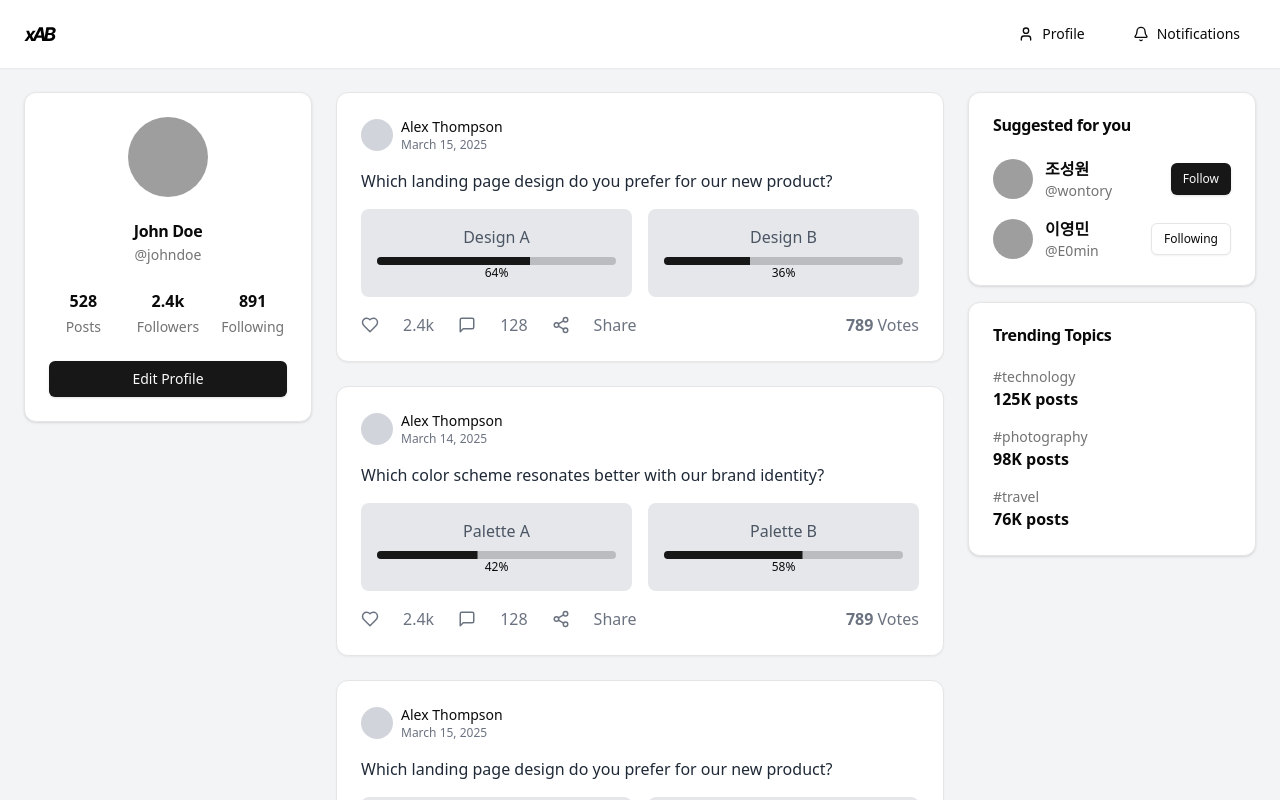
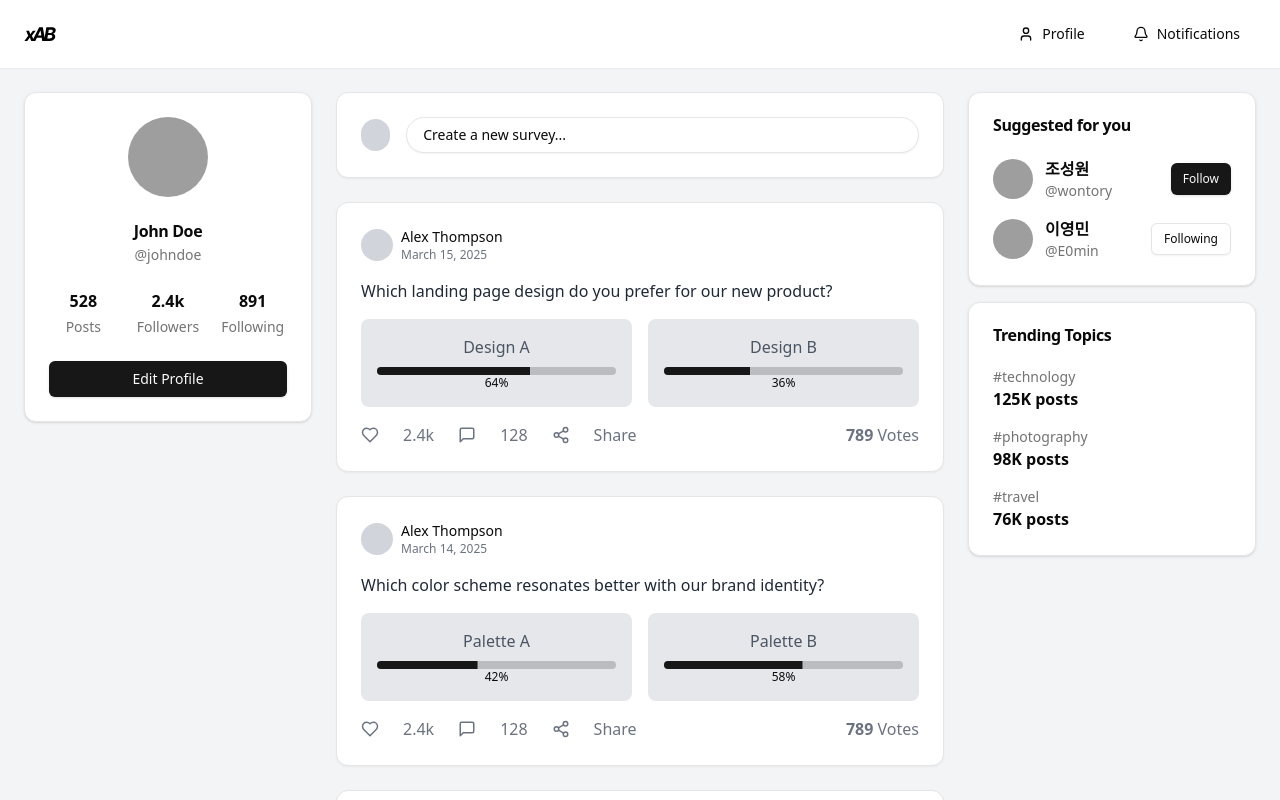
Before and after one commit to goorm-highfive/XAB, a Next.js app: page /home in a window 1280 px wide. Shown: the top 800 px of the page. Built offline with nearby package versions, Linux system fonts and the light colour scheme; grey boxes are pictures that could not be loaded.

Commit message:
feat: add new-survey-button component

```diff
--- a/app/home/page.tsx
+++ b/app/home/page.tsx
@@ -2,6 +2,7 @@ import { ProfileSection } from '~/components/home/profile-section'
 import { SuggestSection } from '~/components/home/suggest-section'
 import { SiteHeader } from '~/components/common/site-header'
 import { SurveyCard } from '~/components/common/survey-card'
+import { NewSurveyButton } from '~/components/home/new-survey-button'
 
 export default function Home() {
   return (
@@ -10,6 +11,7 @@ export default function Home() {
       <div className="mx-auto max-w-screen-2xl items-start gap-6 p-6 lg:flex">
         <ProfileSection />
         <div className="flex-1 space-y-6">
+          <NewSurveyButton />
           <SurveyCard
             date="March 15, 2025"
             question="Which landing page design do you prefer for our new product?"
--- /dev/null
+++ b/src/components/home/new-survey-button.tsx
@@ -0,0 +1,15 @@
+import { Card } from '~/components/ui/card'
+import { Button } from '../ui/button'
+
+function NewSurveyButton() {
+  return (
+    <Card className="mb-4 flex items-center gap-4 p-6 shadow-sm">
+      <div className="h-8 w-8 rounded-full bg-gray-300" />
+      <Button variant="outline" className="w-full justify-start rounded-full">
+        Create a new survey...
+      </Button>
+    </Card>
+  )
+}
+
+export { NewSurveyButton }
```
